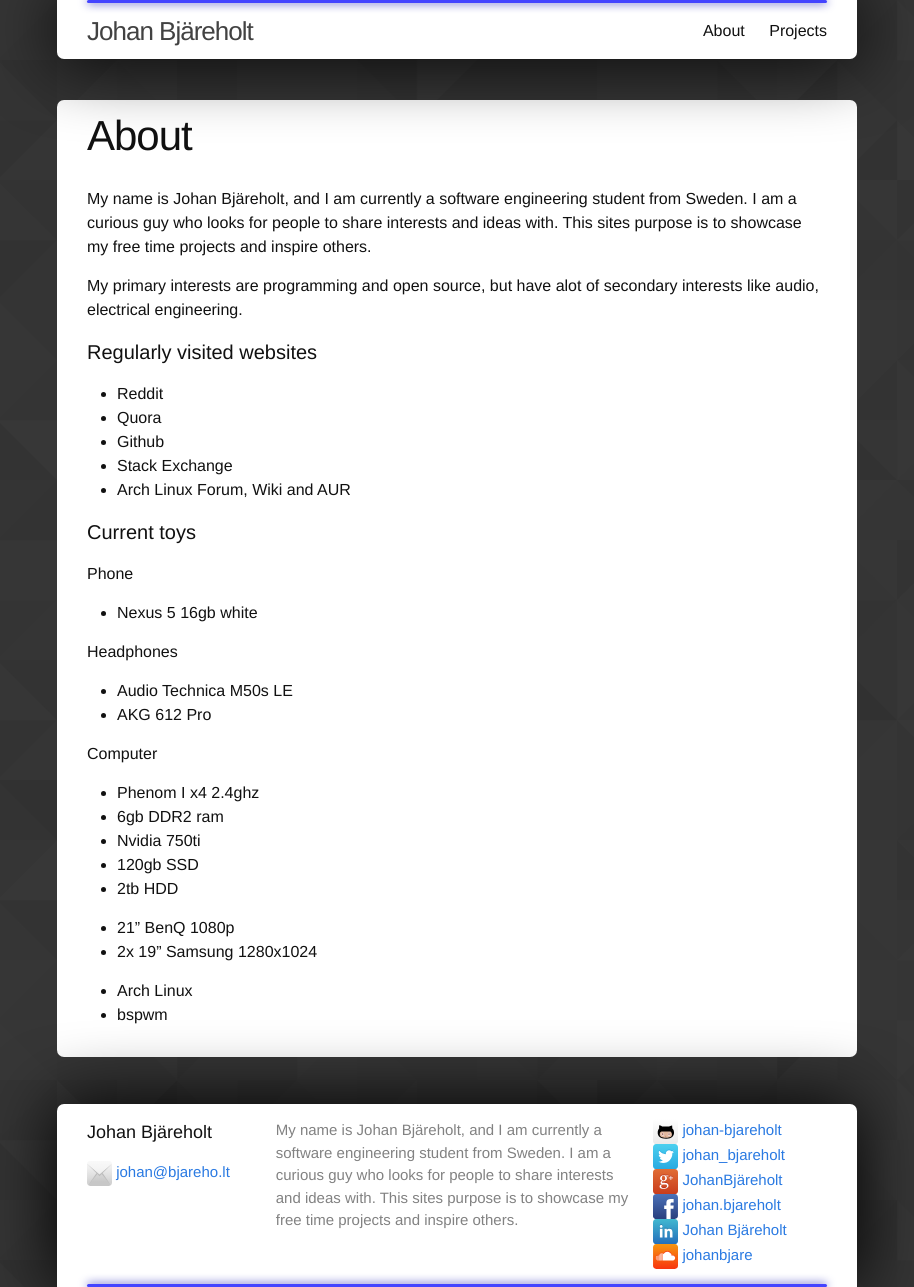
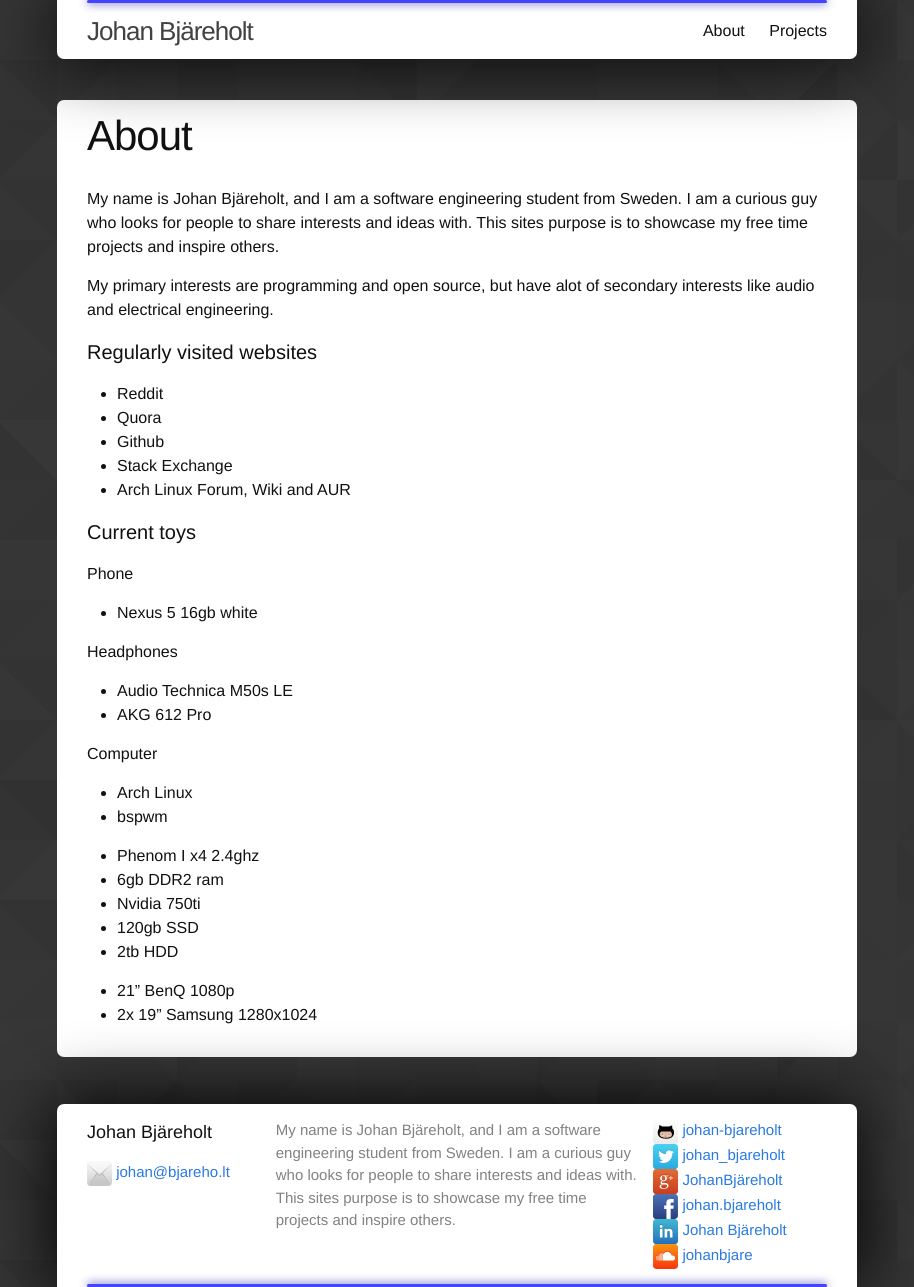
Before and after one commit to johan-bjareholt/johan-bjareholt.github.io, a Jekyll site: the page built from about.md, in a window 1280 px wide and 1287 px high. Shown: the whole window, without its empty margins (183-1097 px from the left). Built offline with Jekyll 4.4.1, drawn with Linux system fonts in a browser that asks for light colours.

Commit message:
Added cmoy op amp picture and cleared up the about text

```diff
--- a/_config.yml
+++ b/_config.yml
@@ -1,7 +1,7 @@
 # Site settings
 title: Johan Bjäreholt
 description: >
-  My name is Johan Bjäreholt, and I am currently a software engineering student from Sweden.
+  My name is Johan Bjäreholt, and I am a software engineering student from Sweden.
   I am a curious guy who looks for people to share interests and ideas with.
   This sites purpose is to showcase my free time projects and inspire others.
 
--- a/about.md
+++ b/about.md
@@ -4,11 +4,11 @@
 permalink: /about/
 ---
 
-  My name is Johan Bjäreholt, and I am currently a software engineering student from Sweden.
+  My name is Johan Bjäreholt, and I am a software engineering student from Sweden.
   I am a curious guy who looks for people to share interests and ideas with.
   This sites purpose is to showcase my free time projects and inspire others.
 
-  My primary interests are programming and open source, but have alot of secondary interests like audio, electrical engineering.
+  My primary interests are programming and open source, but have alot of secondary interests like audio and electrical engineering.
 
 #### Regularly visited websites
 - Reddit
```
Also changed, not shown: other parts of about.md (+3 -3 lines), _posts/2014-11-19-cmoy-op-amp.md (+2 -0 lines), 1 other file.
